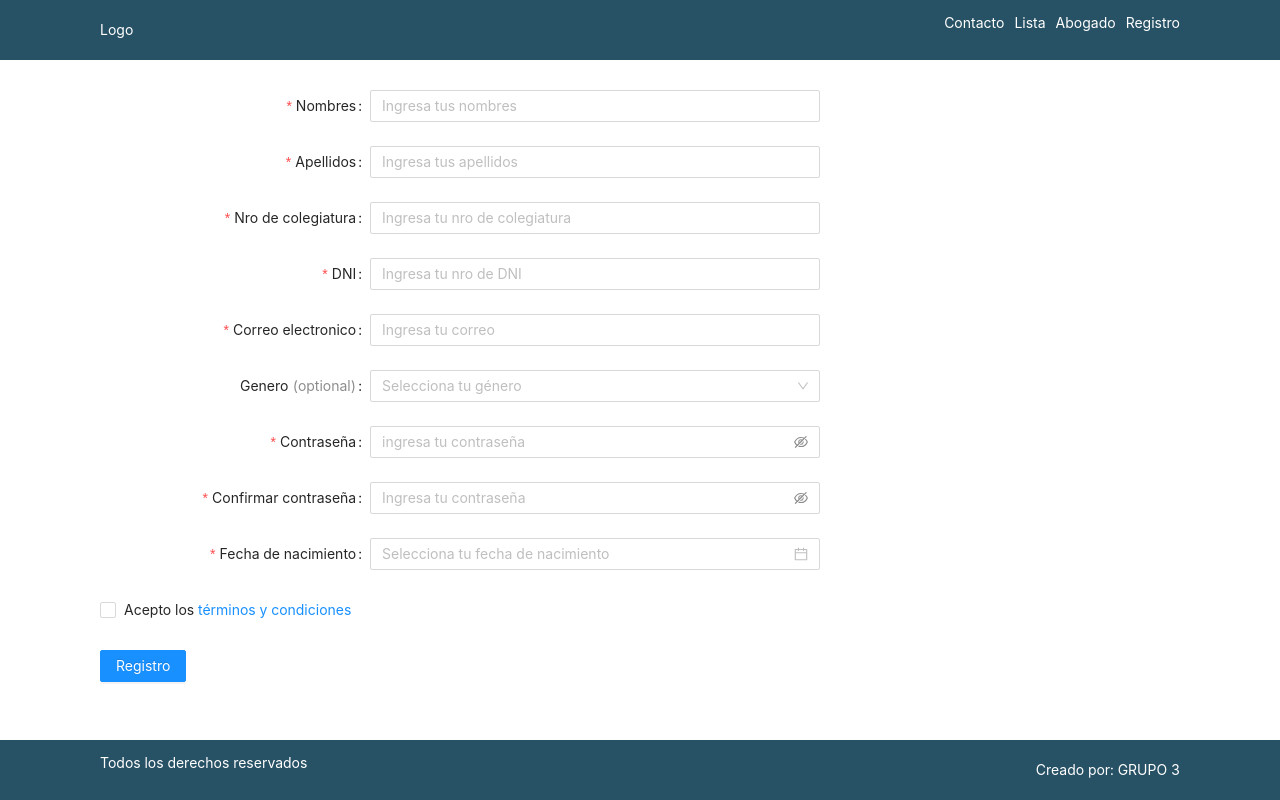
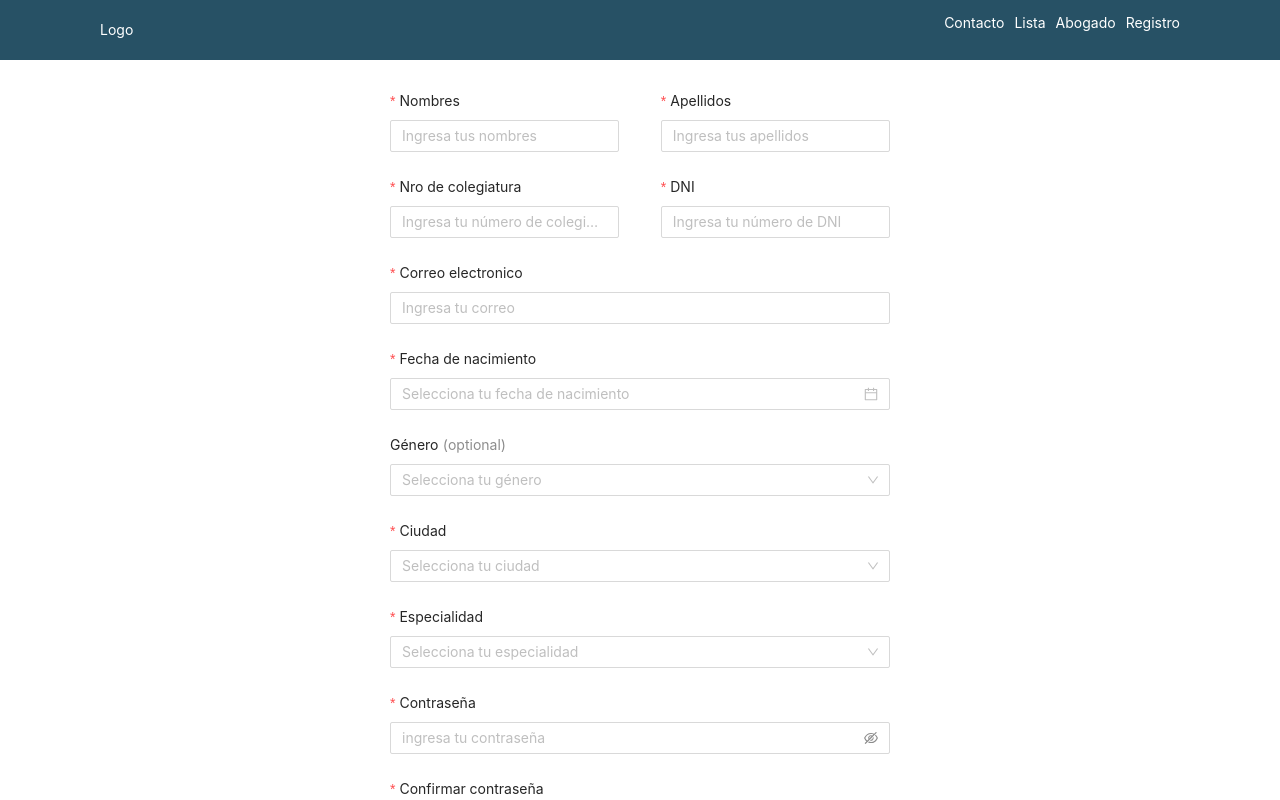
Before and after one commit to danteyc/ProyectoAbogados, a React (Create React App) app: page /registro in a window 1280 px wide. Shown: the top 800 px of the page. Built offline with nearby package versions, Linux system fonts and the light colour scheme.

Commit message:
actualizado

```diff
--- a/src/pages/registro/registro.jsx
+++ b/src/pages/registro/registro.jsx
@@ -1,7 +1,18 @@
-import "./registro.scss"
-import {Form, Button, Checkbox, DatePicker, Input, Select, InputNumber} from "antd";
+import "./registro.scss";
+import {
+  Form,
+  Button,
+  Checkbox,
+  DatePicker,
+  Input,
+  Select,
+  InputNumber,
+  Row,
+  Col
+} from "antd";
 
-export function PageRegistro(){
+const REGIONES = ["Amazonas","Lambayeque","Ancash","Lima","Arequipa","Loreto","Ayacucho","Madre de Dios","Apurimac","Moquegua","Cajamarca","Pasco","Cusco","Piura","Huancavelica","Puno","Huánuco","San Martin","Ica","Tacna","Junín","Tumbes","La Libertad","Ucayali"]
+export function PageRegistro() {
   // return (
   //     <>
   //     <h1>Página de Registro</h1>
@@ -14,92 +25,205 @@ export function PageRegistro(){
     console.log(`checked = ${e.target.checked}`);
   }
   return (
-            <div>
+    <div className="form-container">
 
       <Form
+        layout="vertical"
+        className="form-register"
         autoComplete="off"
-                    labelCol={{ span: 6 }}
-                    wrapperCol={{ span: 10}}
-                    onFinish={(values)=>{
-                      console.log({values});
+        //labelCol={{ span: 6 }}//
+       // wrapperCol={{ span: 12 }}//
+        onFinish={(values) => {
+          console.log({ values });
         }}
-                    onFinishFailes={(error)=> {
-                      console.log({error});
+        onFinishFailes={(error) => {
+          console.log({ error });
         }}
-
       >
+        <Row>
+        <Col span= {11} >
         <Form.Item
           name="Nombres"
           label="Nombres"
           rules={[
             {
-                            required:true,
+              required: true,
               message: "Por favor ingresa tus nombres",
             },
-                          {whitespace: true},
-                          {min: 3},
+            { whitespace: true },
+            { min: 3 },
           ]}
           hasFeedback
         >
-                        <Input placeholder="Ingresa tus nombres"/>
+          <Input placeholder="Ingresa tus nombres" />
+        </Form.Item>
+        </Col>
+        <Col span={2}>
+        </Col>
+
+        <Col span={11}>
+        <Form.Item
+          name="Apellidos"
+          label="Apellidos"
+          rules={[
+            {
+              required: true,
+              message: "Por favor ingresa tus apellidos",
+            },
+            { whitespace: true },
+            { min: 3 },
+          ]}
+          hasFeedback
+        >
+          <Input placeholder="Ingresa tus apellidos" />
+        </Form.Item>
+        </Col>
+        </Row>
+        <Row>
+        <Col span={11}>
+        <Form.Item
+          name="Nro de Colegiatura"
+          label="Nro de colegiatura"
+          rules={[
+            {
+              required: true,
+              message: "Por favor ingresa tu número de colegiatura",
+            },
+            { whitespace: true },
+            { max: 5 },
+          ]}
+          hasFeedback
+        >
+          <Input placeholder="Ingresa tu número de colegiatura" />
+
+        </Form.Item>
+        </Col>
+
+        <Col span={2}>
+        </Col>
+
+        <Col span={11}>
+        <Form.Item
+          name="DNI"
+          label="DNI"
+          rules={[
+            {
+              required: true,
+              message: "Por favor ingresa tu número de DNI",
+            },
+            { whitespace: true },
+            { max: 8 },
+          ]}
+          hasFeedback
+        >
+          <Input placeholder="Ingresa tu número de DNI" />
+        </Form.Item>
+
+        </Col>
+        </Row>
+        <Form.Item
+          name="correo"
+          label="Correo electronico"
+          rules={[
+            {
+              required: true,
+              message: "Por favor ingresa tu correo",
+            },
+            { type: "email" },
+            { message: "Por favor ingrese un correo válido" },
+          ]}
+          hasFeedback
+        >
+          <Input placeholder="Ingresa tu correo" />
         </Form.Item>
 
         <Form.Item
-                        name="Apellidos"
-                         label="Apellidos" rules={[
+          name="fecha de nacimiento"
+          label="Fecha de nacimiento"
+          rules={[
             {
-                            required:true,
-                            message: "Por favor ingresa tus apellidos",
+              required: true,
+              message: "Por favor selecciona tu fecha de nacimiento",
             },
-                          {whitespace: true},
-                          {min: 3},
           ]}
-                        hasFeedback>
-                        <Input placeholder="Ingresa tus apellidos"/>
+          hasFeedback
+        >
+          <DatePicker
+            style={{ width: "100%" }}
+            picker="date"
+            placeholder="Selecciona tu fecha de nacimiento"
+          />
         </Form.Item>
 
-                        <Form.Item name="Numero de Colegiatura" label="Nro de colegiatura" rules={[
-                          {
-                            required:true,
-                            message: "Por favor ingresa tu nro de colegiatura",
-                          },
-                          {whitespace: true},
-                          {min: 3},
-                        ]}
-                        hasFeedback>
-                        <Input placeholder="Ingresa tu nro de colegiatura"/>
+
+        <Form.Item name="Género" label="Género" requiredMark="optional">
+          <Select placeholder="Selecciona tu género">
+            <Select.Option value="masculino">Masculino</Select.Option>
+            <Select.Option value="femenino">Femenino</Select.Option>
+            <Select.Option value="prefieronodecirlo">
+              Prefiero no decirlo
+            </Select.Option>
+          </Select>
         </Form.Item>
 
-                        <Form.Item name="DNI" label="DNI" rules={[
-                          {
-                            required:true,
-                            message: "Por favor ingresa tu nro de DNI",
-                          },
-                          {whitespace: true},
-                          {min: 3},
-                        ]}
-                        hasFeedback>
-                        <Input placeholder="Ingresa tu nro de DNI"/>
-                        </Form.Item>
-
-                        <Form.Item name="correo" label="Correo electronico"
+        <Form.Item name="Ciudad" label="Ciudad"
         rules={[
           {
-                            required:true,
-                            message: "Por favor ingresa tu correo",
+            required: true,
+            message: "Por favor selecciona tu ciudad",
         },
-                          {type:"email"},
-                          {message: "Por favor ingrese un correo válido"},
         ]}
-                        hasFeedback>
-                        <Input placeholder="Ingresa tu correo"/>
+
+        >
+          <Select placeholder="Selecciona tu ciudad">
+            {REGIONES.map((region) => {
+              return (
+                <Select.Option value={region}>
+                  {region}
+                </Select.Option>
+              )
+            })}
+
+          </Select>
+
         </Form.Item>
-
-                        <Form.Item name="genero" label="Genero" requiredMark="optional">
-                          <Select placeholder= "Selecciona tu género">
-                           <Select.Option value="masculino">Masculino</Select.Option>
-                           <Select.Option value="femenino">Femenino</Select.Option>
-                           <Select.Option value="prefieronodecirlo">Prefiero no decirlo</Select.Option>
+        <Form.Item name="Especialidad" label="Especialidad"
+        rules={[
+          {
+            required: true,
+            message: "Por favor selecciona tu especialidad",
+        },
+        ]}
+        >
+          <Select placeholder="Selecciona tu especialidad">
+            <Select.Option value="DerechoConstitucional">
+              Derecho Constitucional
+            </Select.Option>
+            <Select.Option value="DerechoAdministrativo">
+              Derecho Administrativo
+            </Select.Option>
+            <Select.Option value="DerechoProcesalPenal">
+              Derecho Procesal Penal
+            </Select.Option>
+            <Select.Option value="DerechodelTrabajo">
+              Derecho del Trabajo
+            </Select.Option>
+            <Select.Option value="DerechoFiscal">Derecho Fiscal</Select.Option>
+            <Select.Option value="DerechoCivilyMercantil">
+              Derecho Civil y Mercantil
+            </Select.Option>
+            <Select.Option value="DerechoEmpresarial">
+              Derecho Empresarial
+            </Select.Option>
+            <Select.Option value="DerechoCorporativo">
+              Derecho Corporativo
+            </Select.Option>
+            <Select.Option value="DerechoInternacional">
+              Derecho Internacional
+            </Select.Option>
+            <Select.Option value="Otro">
+              Otro
+            </Select.Option>
           </Select>
         </Form.Item>
 
@@ -108,13 +232,14 @@ export function PageRegistro(){
           label="Contraseña"
           rules={[
             {
-                            required:true,
+              required: true,
+              message: "Por favor ingresa tu contraseña",
             },
-                          { min:6 },
+            { min: 6 },
           ]}
-                        hasFeedback>
-
-                        <Input.Password placeholder="ingresa tu contraseña"/>
+          hasFeedback
+        >
+          <Input.Password placeholder="ingresa tu contraseña" />
         </Form.Item>
 
         <Form.Item
@@ -123,64 +248,60 @@ export function PageRegistro(){
           dependencies={["contraseña"]}
           rules={[
             {
-                            required:true,
+              required: true,
               message: "Por favor confirmar contraseña",
             },
-                          ({getFieldValue})=> ({
-                            validator (_,value){
-                              if(!value|| getFieldValue( "contraseña")=== value){
-                                return Promise.resolve ()
+            ({ getFieldValue }) => ({
+              validator(_, value) {
+                if (!value || getFieldValue("contraseña") === value) {
+                  return Promise.resolve();
                 }
-                              return Promise.reject( "Las constraseñas no coinciden")
-                            }
-                          })
-                        ]}
-                        hasFeedback>
-
-                        <Input.Password placeholder="Ingresa tu contraseña"/>
-                        </Form.Item>
-
-                        <Form.Item name="fecha de nacimiento" label="Fecha de nacimiento"
-                        rules={[
-                          {
-                            required:true,
-                            message: "Por favor selecciona tu fecha de nacimiento"},
+                return Promise.reject("Las constraseñas no coinciden");
+              },
+            }),
           ]}
           hasFeedback
         >
-
-                        <DatePicker
-                        style={{ width: "100%"}}
-                         picker="date"
-                         placeholder="Selecciona tu fecha de nacimiento"/>
+          <Input.Password placeholder="Ingresa tu contraseña" />
         </Form.Item>
 
+
+
         <Form.Item
+        className="form-agree"
           name="acuerdo"
           wrapperCol={{ span: 24 }}
           valuePropName="checked"
           rules={[
             {
-                            validator: (_,value)=>
+              validator: (_, value) =>
                 value
-                            ? Promise.resolve ()
-                            : Promise.reject("Para proceder con el registro debe aceptar nuestros términos y condiciones"),
+                  ? Promise.resolve()
+                  : Promise.reject(
+                      "Para proceder con el registro debe aceptar nuestros términos y condiciones"
+                    ),
             },
             {
-                            required:true,
-                            message: "Para proceder con el registro debe aceptar nuestros términos y condiciones"},
+              required: true,
+              message:
+                "Para proceder con el registro debe aceptar nuestros términos y condiciones",
+            },
           ]}
         >
-                        <Checkbox onChange={onChange}>Acepto los  <a href="#">términos y condiciones</a></Checkbox>
+          <Checkbox onChange={onChange}>
+            Acepto los <a href="#">términos y condiciones</a>
+          </Checkbox>
         </Form.Item>
 
 
-                        <Form.Item  wrapperCol={{span: 24}} name="registrocompletado">
-                        <Button type= "primary" htmlType= "submit">Registro</Button>
+
+
+        <Form.Item wrapperCol={{ span: 24 }} name="registrocompletado">
+          <Button type="primary" htmlType="submit" block>
+            Registro
+          </Button>
         </Form.Item>
-
       </Form>
     </div>
-        )
-
+  );
 }
--- a/src/pages/registro/registro.scss
+++ b/src/pages/registro/registro.scss
@@ -1,3 +1,13 @@
-header{
-    color:rgb(0, 0, 0);
+.form-register {
+    width: 500px ;
+    margin: 0 auto;
 }
+
+.form-agree {
+    text-align: center;
+}
+
+.form-container {
+    display: flex ;
+    justify-content: center;
+}
```
Lines whose indentation alone changed are shown as unchanged.
